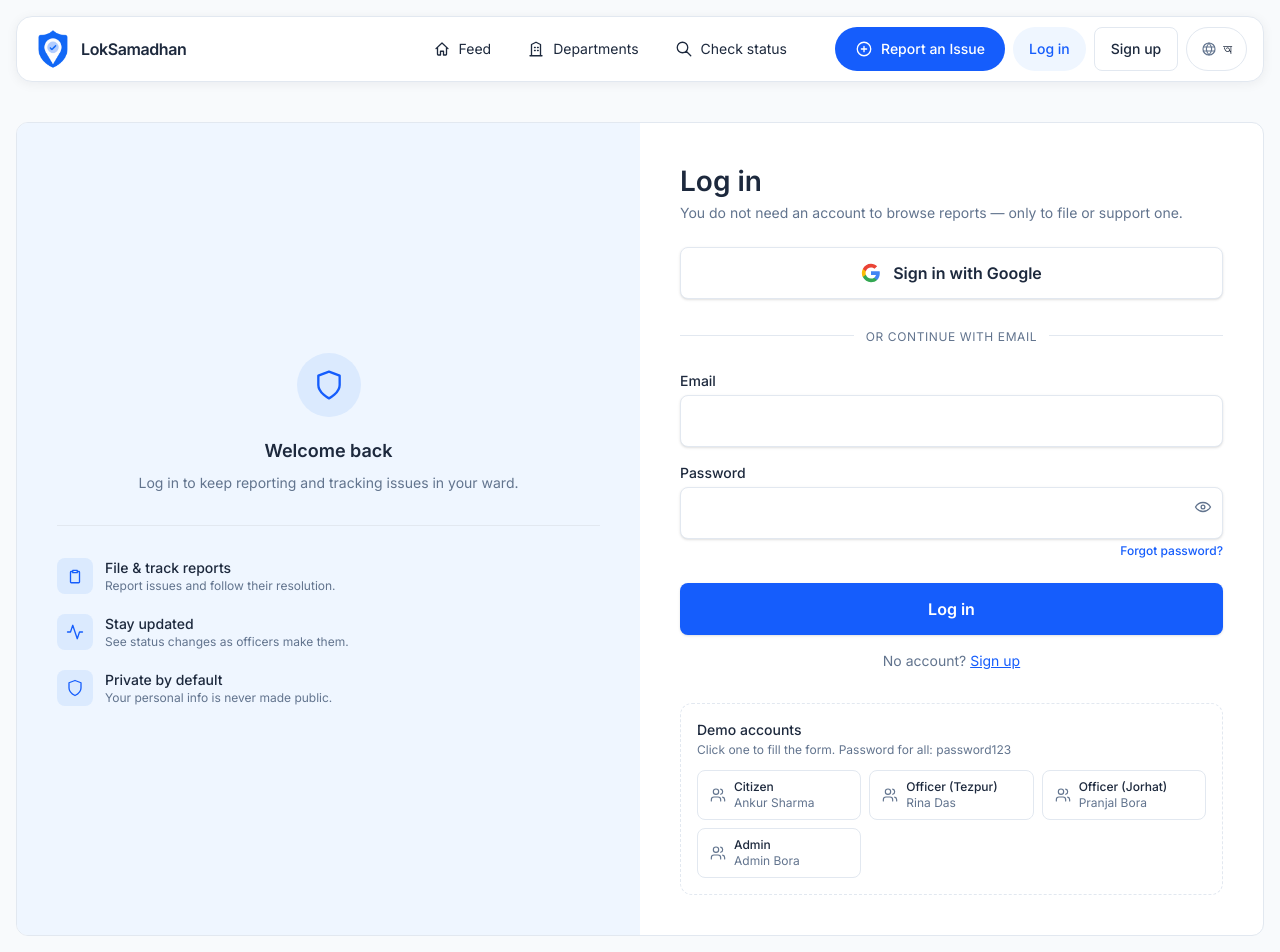
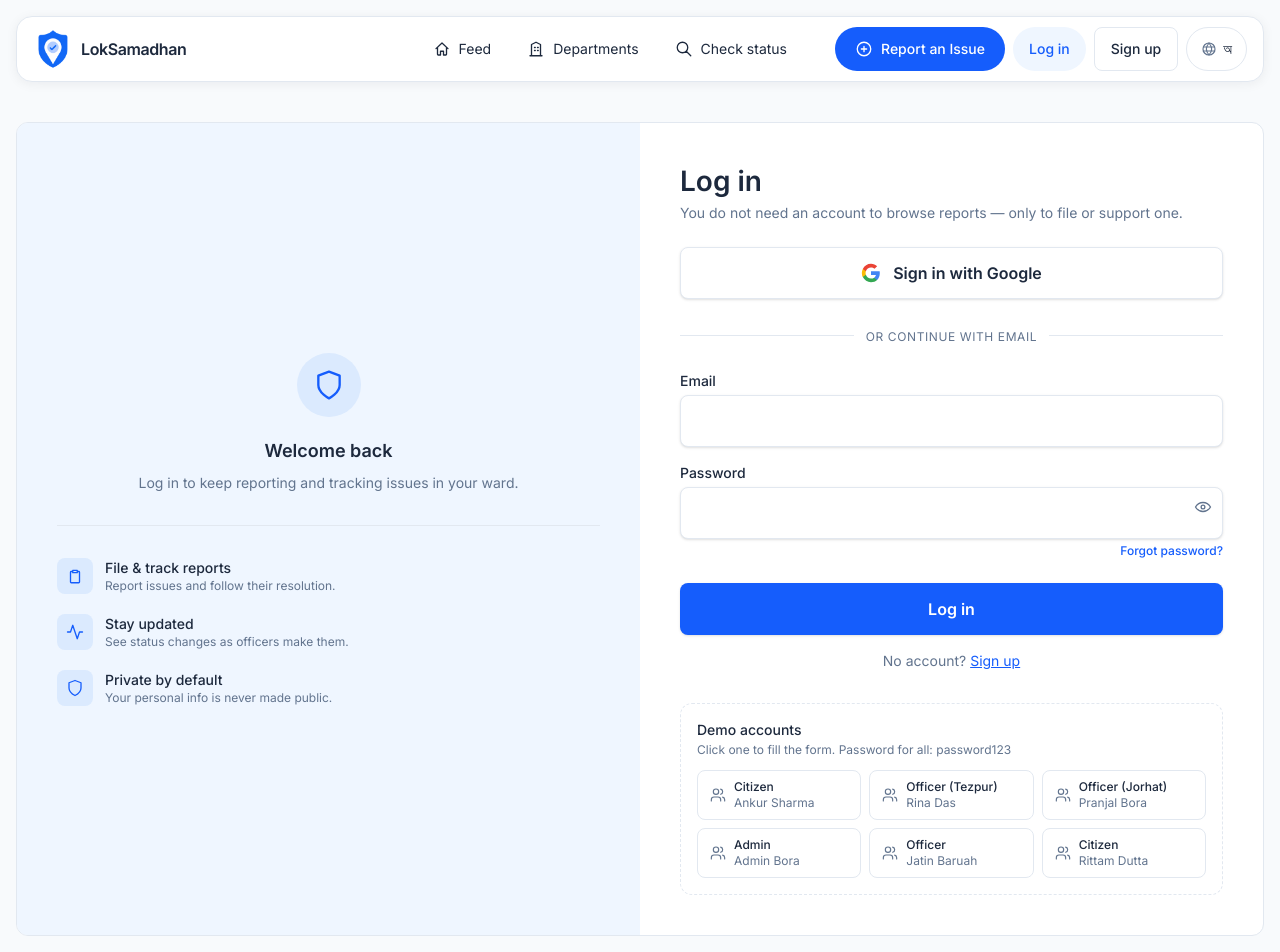
Before and after one commit to Mriga195/loksamadhan, a React (Vite) app in the folder client/: page /login in a window 1280 px wide. Shown: the top 952 px of the page. Built offline with nearby package versions, Linux system fonts and the light colour scheme; no server answers.

Commit message:
feat: add additional test accounts for Officer and Citizen roles in Login page

```diff
--- a/client/src/pages/Login.jsx
+++ b/client/src/pages/Login.jsx
@@ -16,7 +16,12 @@ const DEMO = [
   { role: 'Citizen', email: 'citizen1@example.com', name: 'Ankur Sharma' },
   { role: 'Officer (Tezpur)', email: 'officer.roads@loksamadhan.gov.in', name: 'Rina Das' },
   { role: 'Officer (Jorhat)', email: 'officer.roads.jorhat@loksamadhan.gov.in', name: 'Pranjal Bora' },
-  { role: 'Admin', email: 'admin@loksamadhan.gov.in', name: 'Admin Bora' },
+  { role: 'Admin', email: 'admin@loksamadhan.gov.in', name: 'Admin Bora' }, {
+    role: 'Officer', email: 'officer.drainage@loksamadhan.gov.in', name: 'Jatin Baruah'
+  },
+  {
+    role: 'Citizen', email: 'duttarittam2@gmail.com', name: 'Rittam Dutta'
+  }
 ];
 const DEMO_PASSWORD = 'password123';
 
```
